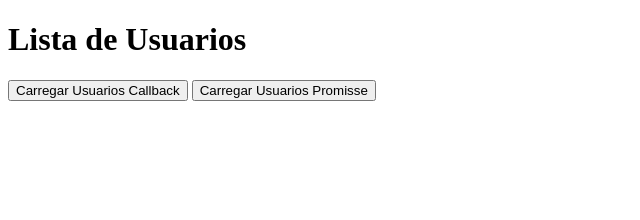
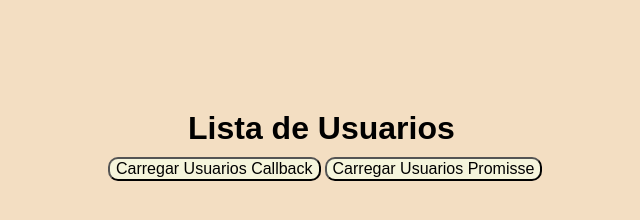
Before and after one commit to gabrielcpolitano/PROJETO_FNQP, a plain HTML site: page Alexya/5- Callbacks/index.html in a window 1280 px wide. Shown: the whole page, without its empty margins (0-640 px from the left). Drawn offline with Linux system fonts and the light colour scheme.

Commit message:
Estilo no desafio 5 callbacks, iniciando 6-async

```diff
--- a/Alexya/5- Callbacks/index.html
+++ b/Alexya/5- Callbacks/index.html
@@ -4,6 +4,7 @@
    <meta charset="UTF-8">
    <meta name="viewport" content="width=device-width, initial-scale=1.0">
    <title>Simulacao de Busca de API</title>
+   <link rel="stylesheet" href="style.css">
 </head>
 <body>
    <div class="container">
--- /dev/null
+++ b/Alexya/5- Callbacks/style.css
@@ -0,0 +1,26 @@
+body {
+    background-color: rgb(243, 222, 194);
+}
+
+.container {
+    padding: 50px;
+    margin: 50px;
+    align-items: center;
+    justify-content: center;
+}
+
+h1{
+    font-family: sans-serif;
+    margin: 10px 80px;
+}
+
+button{
+    font-family: sans-serif;
+    font-size: 16px;
+    background-color: beige;
+    border-radius: 10px;
+}
+
+ul, li {
+    background-color: rgb(236, 247, 230);
+}
```
Also changed, not shown: Alexya/6- Async/desafio1.html (added), Alexya/6- Async/desafio1.js (added).
